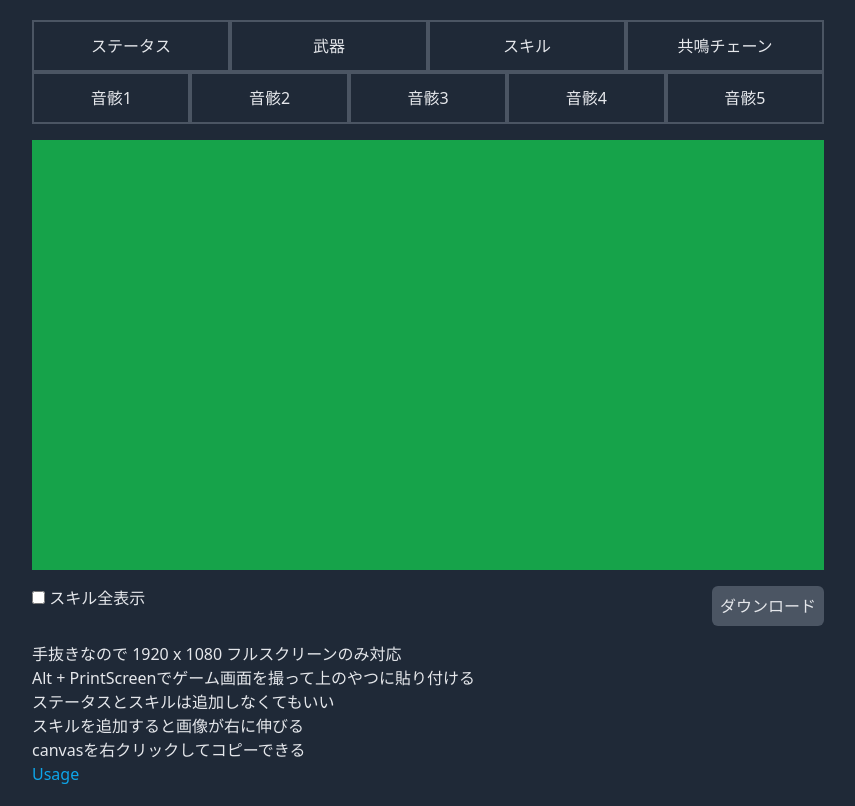
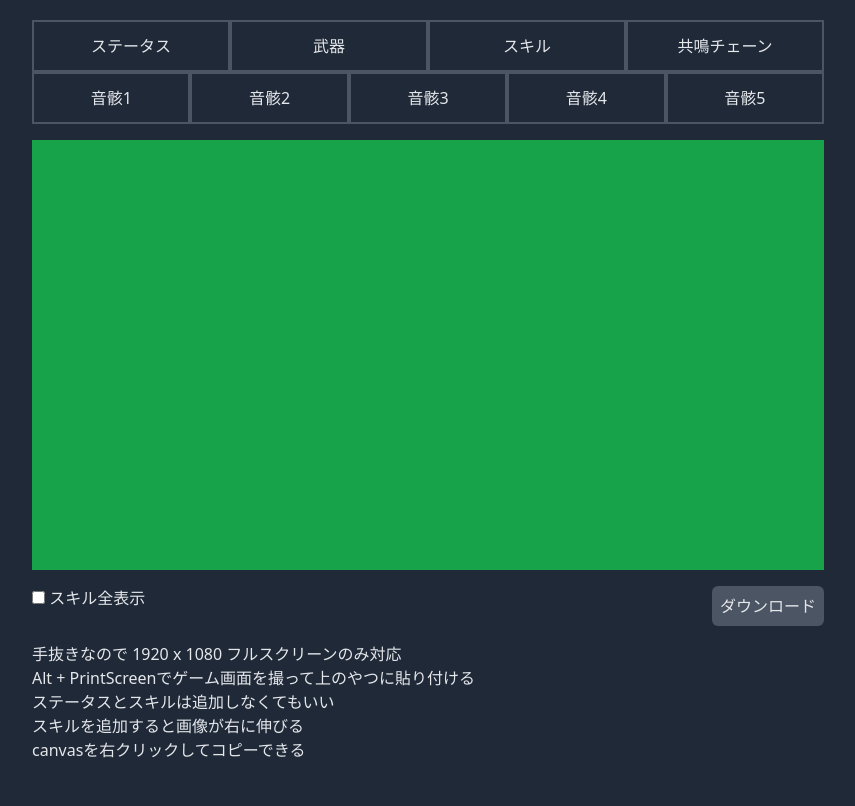
Before and after one commit to shaaaaaQ/wuwa-build, a SvelteKit app: page / in a window 1280 px wide. Shown: the whole page, without its empty margins (212-1067 px from the left). Built offline with nearby package versions, Linux system fonts and the light colour scheme.

Commit message:
使い方削除

```diff
--- a/src/routes/+page.svelte
+++ b/src/routes/+page.svelte
@@ -44,10 +44,10 @@
         ステータスとスキルは追加しなくてもいい<br />
         スキルを追加すると画像が右に伸びる<br />
         canvasを右クリックしてコピーできる<br />
-        <a
+        <!-- <a
             class="text-sky-500 transition-colors hover:text-sky-400"
             href="https://youtu.be/Lal0g0hv_ZE"
             target="_blank">Usage</a
-        >
+        > -->
     </div>
 </div>
```
